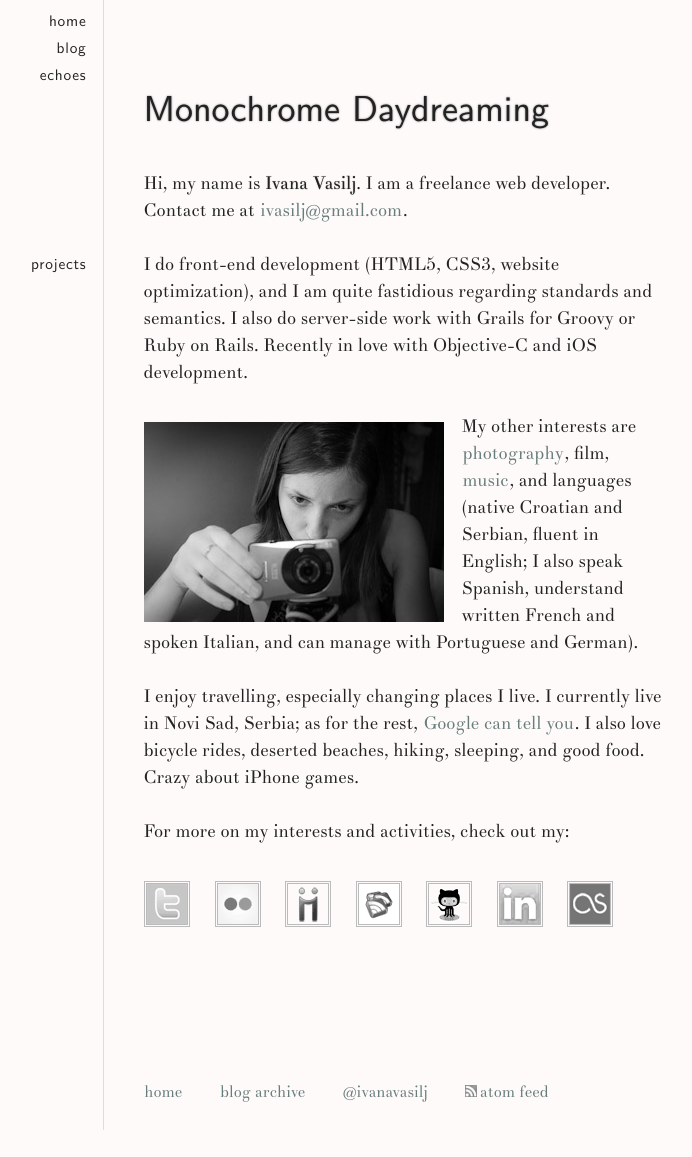
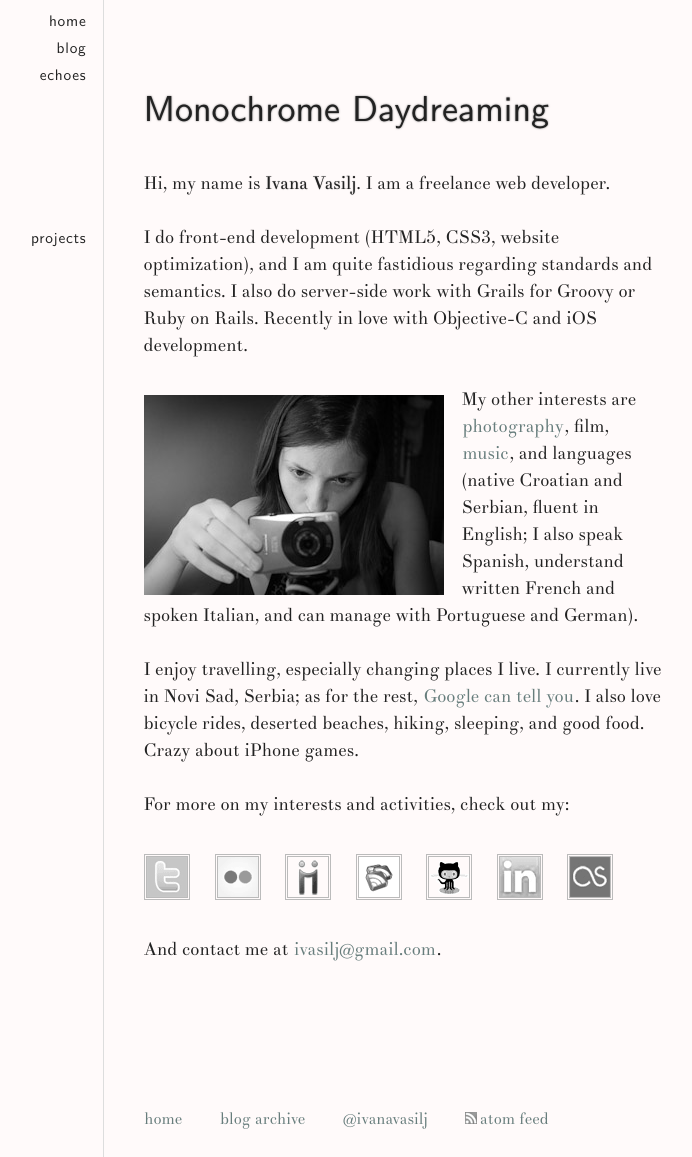
Before and after one commit to ivana/ivana.github.com, a Jekyll site: the page built from index.html, in a window 1280 px wide. Shown: the whole page, without its empty margins (258-950 px from the left). Built offline with Jekyll 4.4.1, drawn with Linux system fonts in a browser that asks for light colours; before the commit the page ends 1130 px from its top, so only the background shows below that.

Commit message:
move contact back to the bottom

```diff
--- a/_layouts/default.html
+++ b/_layouts/default.html
@@ -9,7 +9,7 @@
     <link rel="icon" type="image/png" href="/img/favicon.png" />
     <link href="http://feeds.feedburner.com/ivanavasilj" type="application/atom+xml" rel="alternate" title="Monochrome daydreaming" />
 
-    <title>{{ page.title }} | Monochrome daydreaming</title>
+    <title>{{ page.title }} | Monochrome Daydreaming</title>
     <meta name="description" content="Monochrome daydreaming by Ivana Vasilj -
     {% if page.desc %}{{ page.desc }}{% else %}{{ page.title }}{% endif %}" />
 
--- a/css/style.css
+++ b/css/style.css
@@ -145,7 +145,7 @@ nav ul li:before { content:'= ' }
 /* about */
 .vcard h1 { margin-bottom:.33em }
 .vcard .n { text-shadow:0px 0px 1px #777 }
-.vcard > a { display:block; top:107px }
+.vcard > a { display:block; top:81px }
 .vcard .photo { float:left; margin:.5em 1em 0 0 }
   /* social links */
 .vcard ol { margin:2em 0 1.5em; padding-left:0 }
--- a/index.html
+++ b/index.html
@@ -13,7 +13,6 @@ desc: about Ivana, social links and contact
     Hi, my name is
     <span class="fn n" lang="hr"><span class="given-name">Ivana</span> <span class="family-name">Vasilj</span></span>.
     I am a freelance <span class="title">web developer</span>.
-    Contact me at <a class="email" href="mailto:ivasilj@gmail.com">ivasilj@gmail.com</a>.
   </p>
   <p id="interests">
     I do front-end development (HTML5, CSS3, website optimization), and I am quite fastidious regarding standards and semantics.
@@ -70,5 +69,6 @@ desc: about Ivana, social links and contact
         <img src="/img/icons/lastfm.png" alt="last.fm" />
       </a></li>
   </ol>
+  <p>And contact me at <a class="email" href="mailto:ivasilj@gmail.com">ivasilj@gmail.com</a>.</p>
 
 </article>
```
